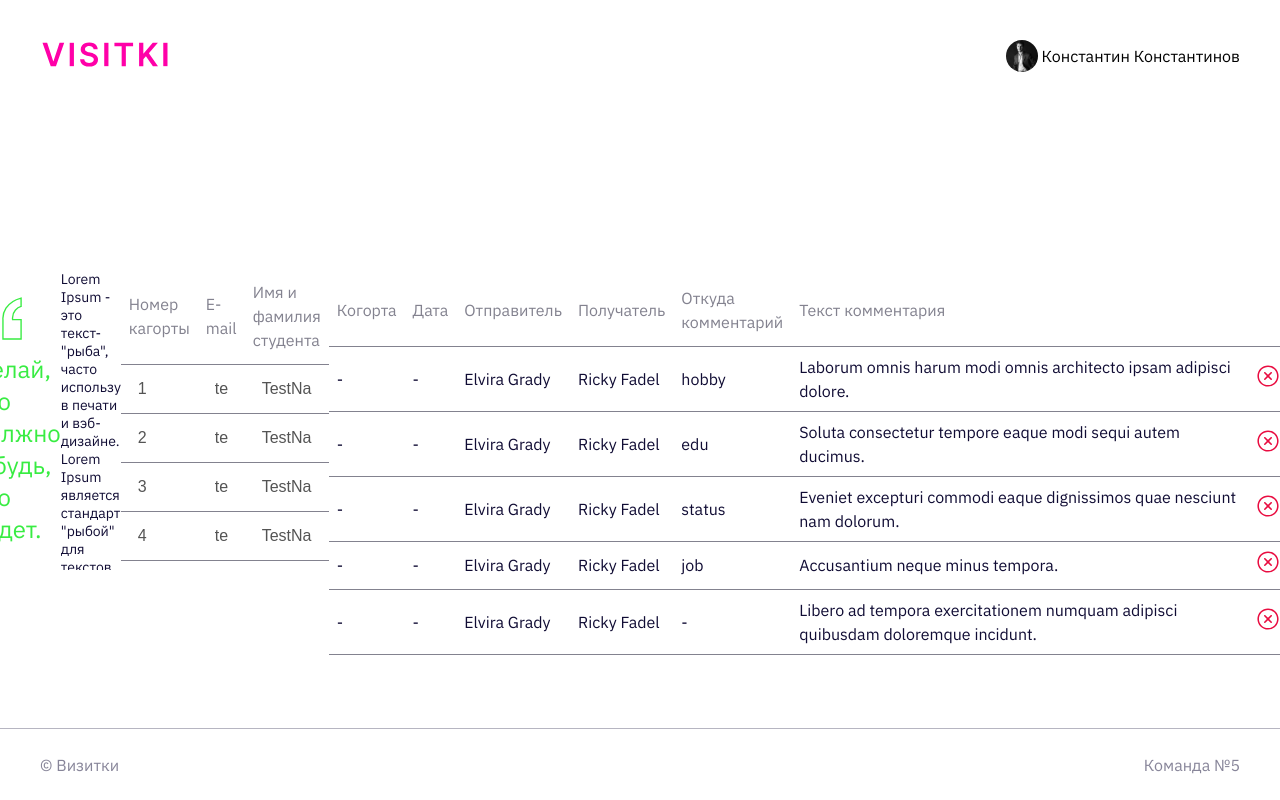
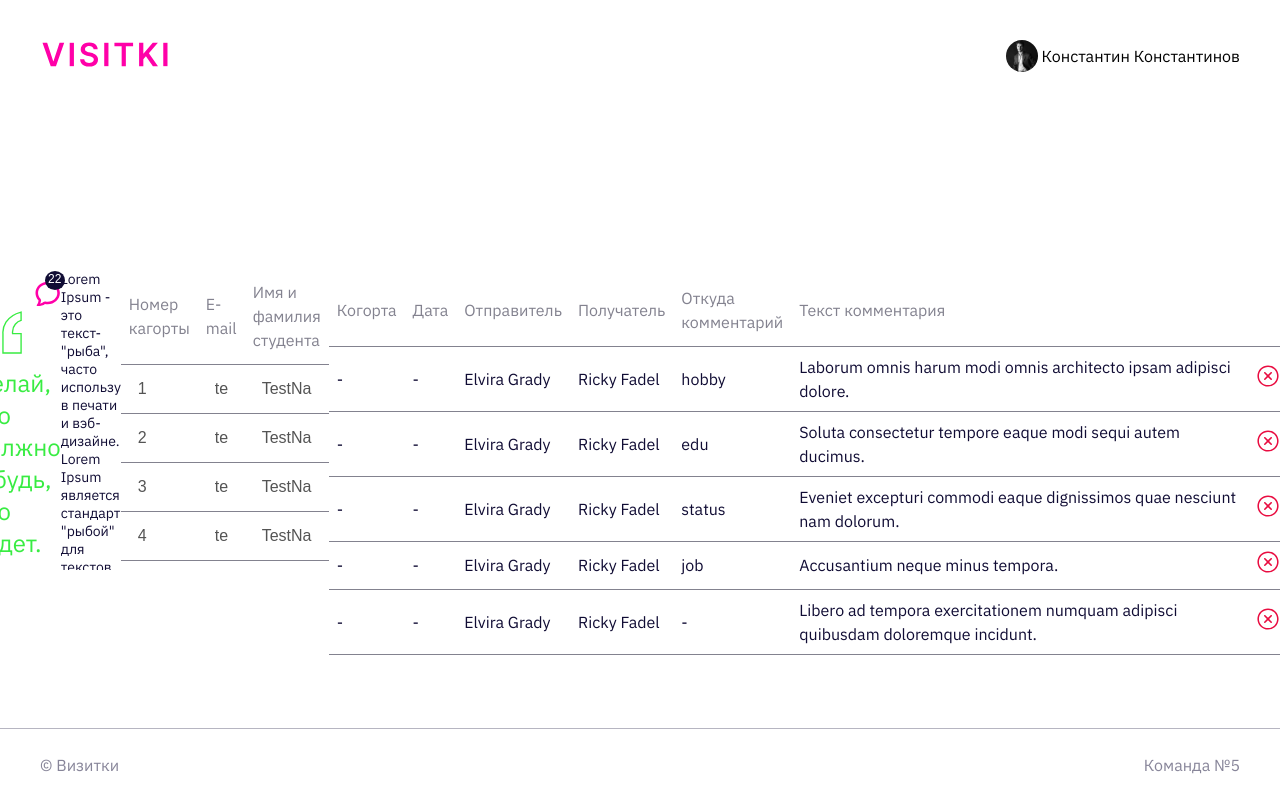
Before and after one commit to marussia1996/Vizitki, a React (Create React App) app: page /alexey in a window 1280 px wide. Shown: the top 800 px of the page. Built offline with nearby package versions, Linux system fonts and the light colour scheme.

Commit message:
Добавление комментария для цитаты

```diff
--- a/src/components/CommentIcon/CommentIcon.tsx
+++ b/src/components/CommentIcon/CommentIcon.tsx
@@ -5,11 +5,13 @@ import React, { FC } from 'react';
 export type TColor = {
   color: 'dark' | 'pink';
   handleFeedback: () => void;
+  mix?: string;
 }
 
-export const CommentIcon: FC<TColor> = ({color, handleFeedback}) => {
+export const CommentIcon: FC<TColor> = ({color, handleFeedback, mix}) => {
+  const mixButton = [styles.wrap, mix].join(' ');
   return (
-    <button className={styles.wrap} onClick={handleFeedback}>
+    <button className={mixButton} onClick={handleFeedback}>
       <img className={styles.icon} src={message} alt='Иконка сообщения'/>
       <div className={color === 'dark'? styles.countDark : styles.countPink}>
         <span className={styles.number}>22</span>
--- a/src/components/Feedback/Feedback.tsx
+++ b/src/components/Feedback/Feedback.tsx
@@ -1,6 +1,7 @@
 import './Feedback.scss';
 import { messages } from './data';
 
+//TODO: Добавить закрытие по кнопке Escape
 export default function Feedback() {
   return (
     <div className='modal'>
--- a/src/components/Quete/Quete.module.scss
+++ b/src/components/Quete/Quete.module.scss
@@ -3,6 +3,13 @@
 .Quete {
     display: block;
     max-width: 255px;
+    position:relative;
+}
+
+.CommentButton {
+    display: block;
+    margin-left: auto;
+    padding-bottom: 4px;
 }
 
 .Icon {
--- a/src/components/Quete/Quete.tsx
+++ b/src/components/Quete/Quete.tsx
@@ -1,9 +1,11 @@
-import React from "react";
+import React, { useState } from "react";
 import { TThemeProfile } from "../../services/types/types";
 import { ReactComponent as QueteIcon } from "../../images/quete_icon.svg";
 import classnames from "classnames";
 
 import styles from './Quete.module.scss';
+import Feedback from "../Feedback/Feedback";
+import { CommentIcon } from "../CommentIcon/CommentIcon";
 
 let cx = classnames.bind(styles);
 
@@ -13,6 +15,11 @@ type Props = {
 }
 
 const Quete = ({ text, theme = TThemeProfile.DEFAULT }: Props) => {
+    const [isOpenFeedback, setFeedbackState] = useState(false);
+
+    const handleFeedback = () => {
+        setFeedbackState(!isOpenFeedback);
+    }
 
     const cxQueteIcon = cx(styles.Icon, {
         [styles['IconRomantic']]: theme === TThemeProfile.ROMANTIC,
@@ -25,11 +32,19 @@ const Quete = ({ text, theme = TThemeProfile.DEFAULT }: Props) => {
     })
 
     return (
-        <div className={styles.Quete}>
-            <QueteIcon className={cxQueteIcon} />
-            <QueteIcon className={cxQueteIcon} />
-            <span className={cxText}>{text}</span>
-        </div>
+        <>
+            <div className={styles.Quete}>
+                <CommentIcon
+                    handleFeedback={handleFeedback}
+                    color='dark'
+                    mix={styles.CommentButton}
+                />
+                <QueteIcon className={cxQueteIcon} />
+                <QueteIcon className={cxQueteIcon} />
+                <span className={cxText}>{text}</span>
+                {isOpenFeedback && <Feedback />}
+            </div>
+        </>
     );
 }
 
--- a/src/pages/AlexeyM/AlexeyM.jsx
+++ b/src/pages/AlexeyM/AlexeyM.jsx
@@ -2,10 +2,10 @@ import React from "react";
 import { Link } from "react-router-dom";
 import CommentsTable from "../../components/CommentsTable/CommentsTable";
 import InputText from "../../shared/inputs/InputText/InputText";
-import Quete from "../../components/Quete/Quete";
 import Scroll from "../../components/Scroll/Scroll";
 import StudentTable from "../../components/StudensTable/StudensTable";
 import { TThemeProfile } from "../../services/types/types";
+import Quete from "../../components/Quete/Quete";
 
 const AlexeyM = () => {
 
```
